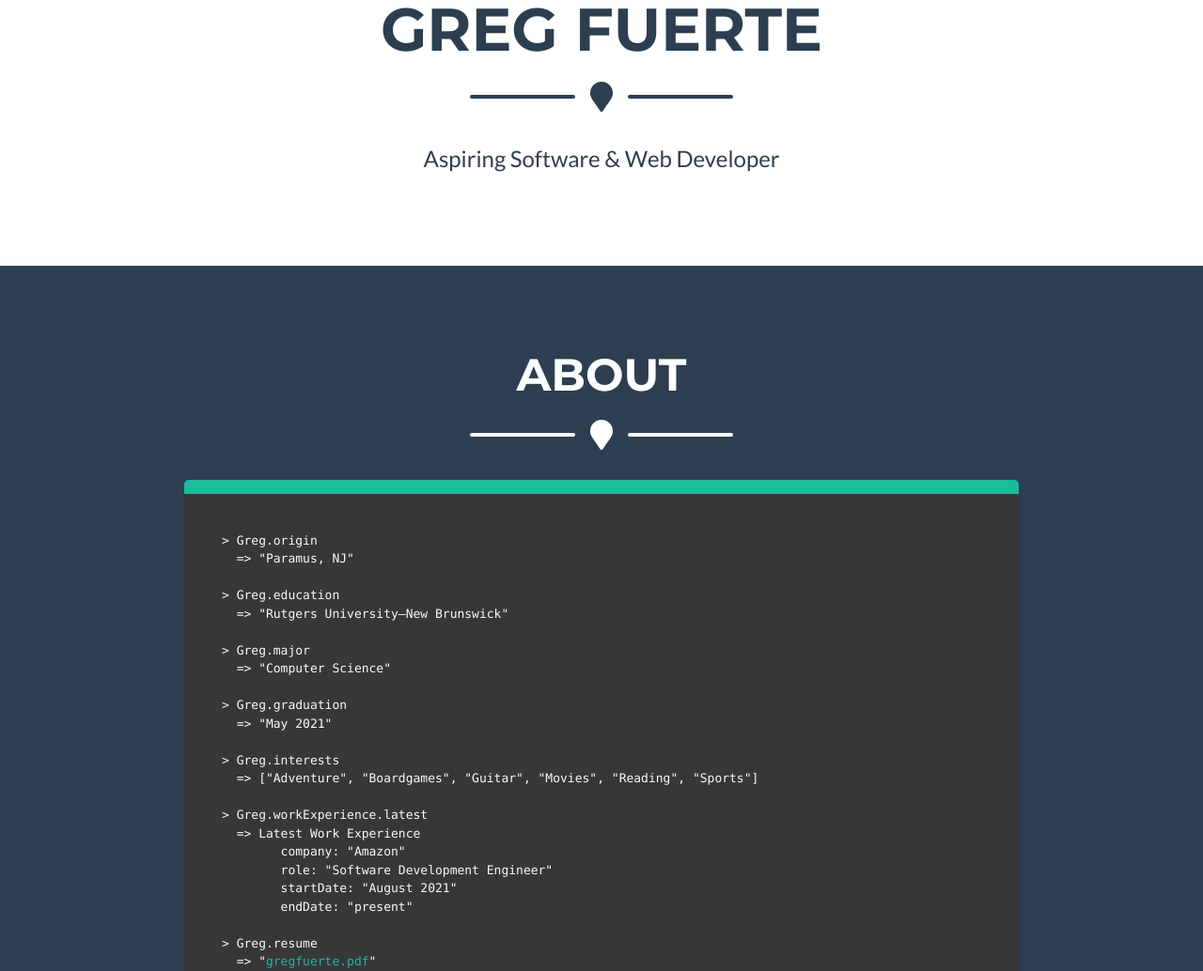
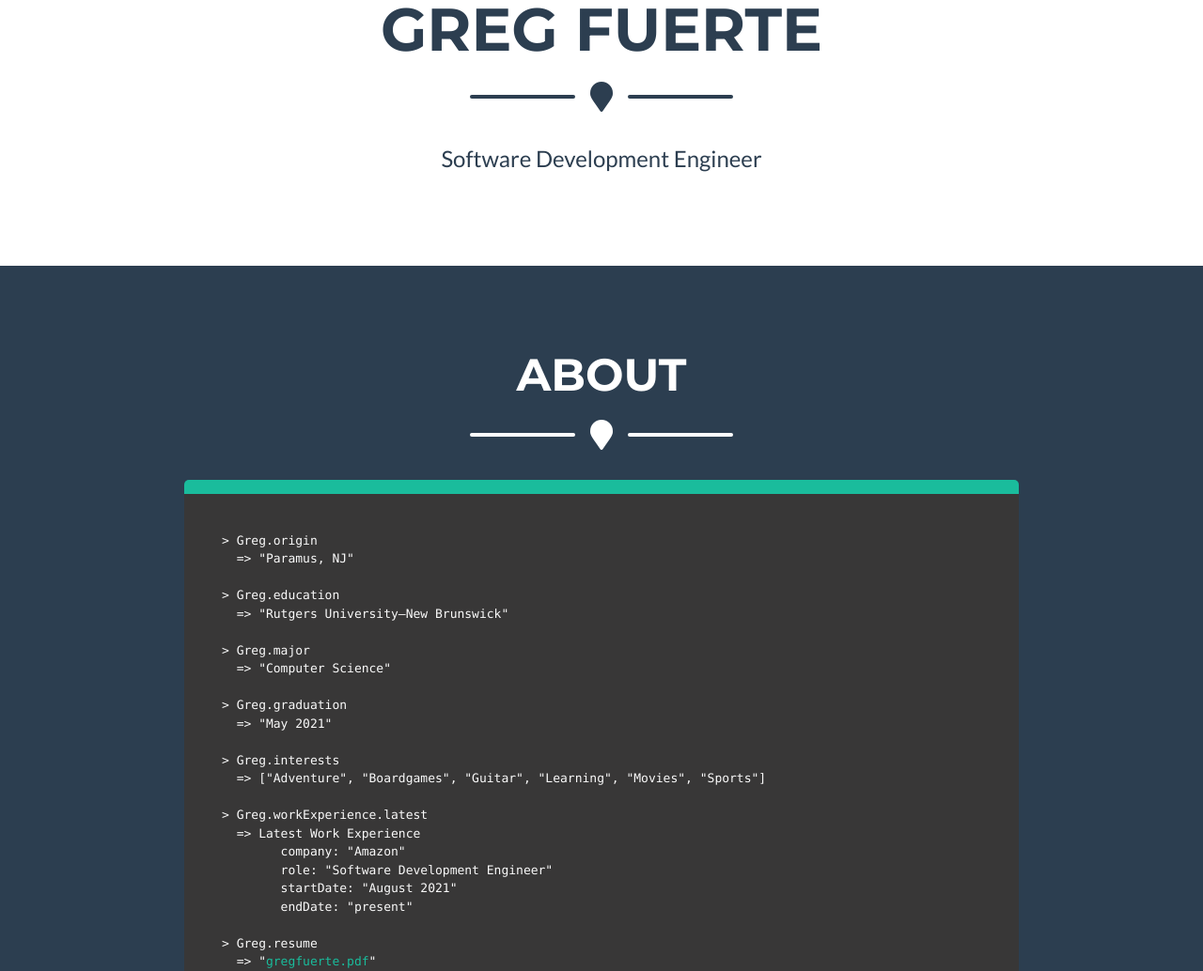
Before and after one commit to gfuerte/gfuerte.github.io, a plain HTML site: page index.html in a window 1280 px wide. Shown: the part 500-1534 px from the top of the page at 94% size. Drawn offline with Linux system fonts and the light colour scheme.

Commit message:
updated 5/16/21

```diff
--- a/index.html
+++ b/index.html
@@ -68,7 +68,7 @@
       </div>
 
       <!-- Masthead Subheading -->
-      <p class="masthead-subheading font-weight-light mb-0"> Aspiring Software & Web Developer</p>
+      <p class="masthead-subheading font-weight-light mb-0">Software Development Engineer</p>
 
     </div>
   </header>
@@ -101,7 +101,7 @@
           &gt; Greg.graduation<br />
           <span class="answer">&nbsp;&nbsp;=&gt; "May 2021"<br /><br /></span>
           &gt; Greg.interests<br />
-          <span class="answer">&nbsp;&nbsp;=&gt; ["Adventure", "Boardgames", "Guitar", "Movies", "Reading", "Sports"]<br /><br /></span>
+          <span class="answer">&nbsp;&nbsp;=&gt; ["Adventure", "Boardgames", "Guitar", "Learning", "Movies", "Sports"]<br /><br /></span>
           &gt; Greg.workExperience.latest<br />
           <span class="answer">&nbsp;&nbsp;=&gt; Latest Work Experience<br />
             &nbsp;&nbsp;&nbsp;&nbsp;&nbsp;&nbsp;&nbsp; company: "Amazon"<br />
```
Also changed, not shown: 1 other file.
